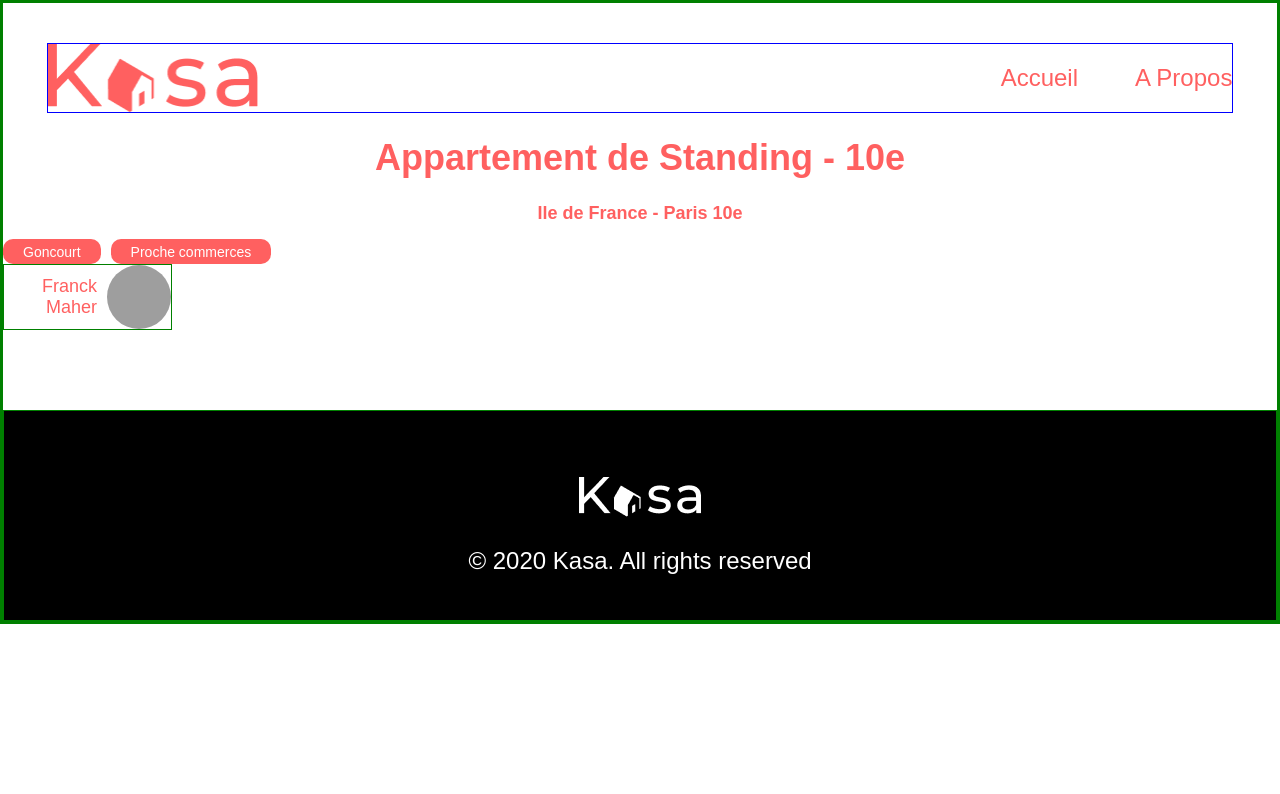
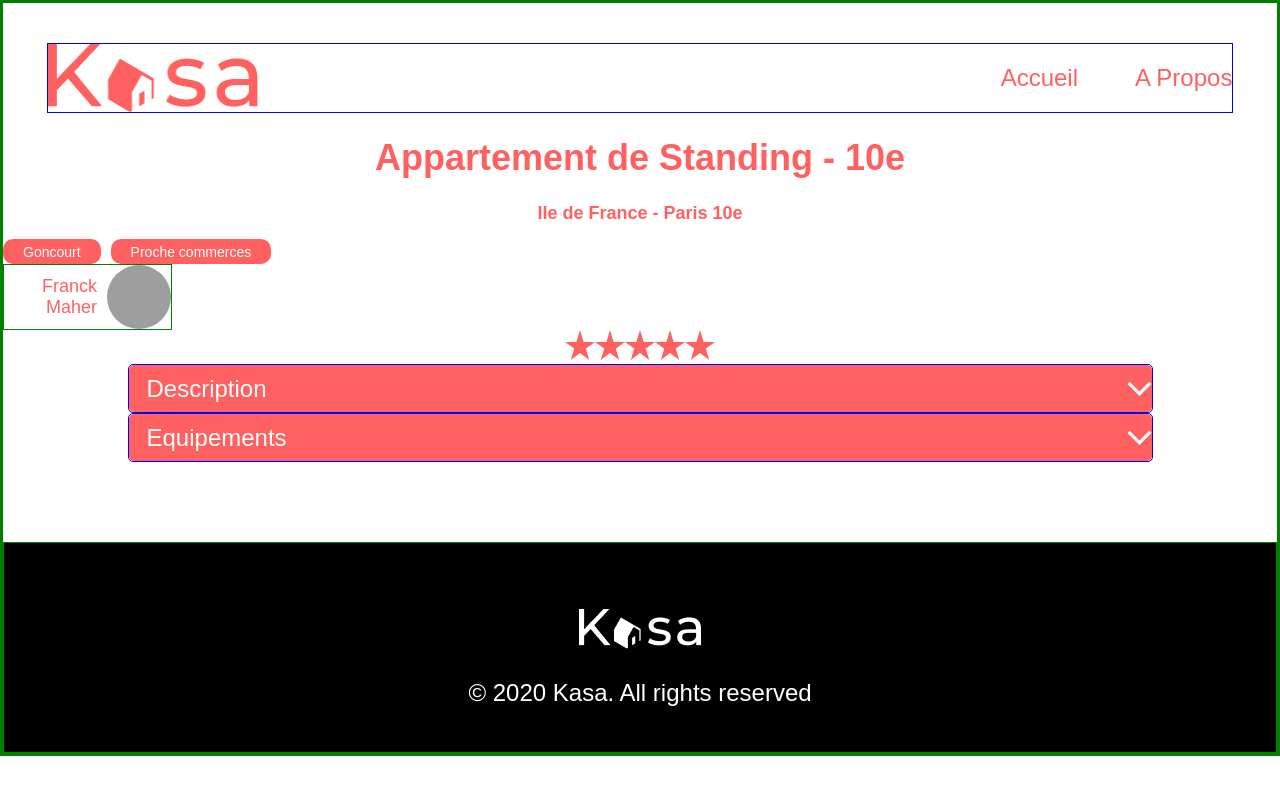
Before and after one commit to Samuel32600/ParmentierSamuel_8_20102021, a React (Create React App) app in the folder kasa/: page /oneHousing/0979876d in a window 1280 px wide. Shown: the top 794 px of the page. Built offline with nearby package versions, Linux system fonts and the light colour scheme; grey boxes are pictures that could not be loaded; a web font is replaced by a local one.

Commit message:
mise en place du rating + dropdown  page Housing

```diff
--- a/kasa/src/pages/Housing.js
+++ b/kasa/src/pages/Housing.js
@@ -1,7 +1,7 @@
 import React from 'react'
 import '../styles/housing.css'
 
-//import du Dropdown
+
 
 //import du Tag
 import Tag from '../components/Tag.js'
@@ -10,14 +10,16 @@ import Tag from '../components/Tag.js'
 import Host from '../components/Host.js'
 
 //import de l'evaluation
+import Rating from '../components/Rating.js'
 
 //import de la page erreur
 import Error404 from './Error404.js'
 
+//import du Dropdown
+import Dropdown from'../components/Dropdown.js'
+
 //constante logement
 const listingHousing = require('../data/Listing-housing.json')
-
-
 
 
 class Housing extends React.Component {
@@ -41,11 +43,13 @@ class Housing extends React.Component {
                         <h2 className='location'>{this.state.elementOfHousing.location}</h2>
                         <Tag tagListing={this.state.elementOfHousing.tags} />
                     </div>
-
                     <div>
                         <Host host_name={this.state.elementOfHousing.host.name} host_picture={this.state.elementOfHousing.host.picture} />
-
-
+                        <Rating star={this.state.elementOfHousing.rating}/>
+                    </div>
+                    <div>
+                        <Dropdown title={"Description"} description={this.state.elementOfHousing.description}/>
+                        <Dropdown title={"Equipements"} description= {this.state.elementOfHousing.equipments}/>
                     </div>
 
                 </div>
```
